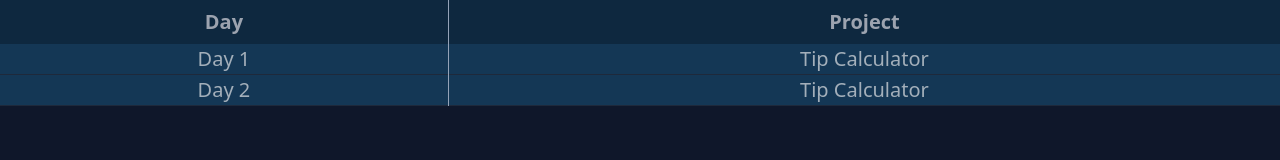
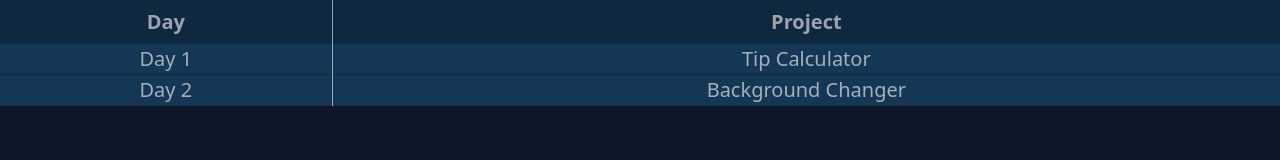
Before and after one commit to Mahi-Teja/100-days-of-javascript, a website: page index.html in a window 1280 px wide. Drawn offline with Linux system fonts and the light colour scheme.

Commit message:
Update index.html
"Background Changer" name updated

```diff
--- a/index.html
+++ b/index.html
@@ -36,7 +36,7 @@
                   <a target="_blank" href="02/change-bg.html">Day 2</a>
                 </td>
                 <td class=" ">
-                  <a target="_blank" href="02/change-bg.html">Tip Calculator</a>
+                  <a target="_blank" href="02/change-bg.html">Background Changer</a>
 
 
                 </td>
```
